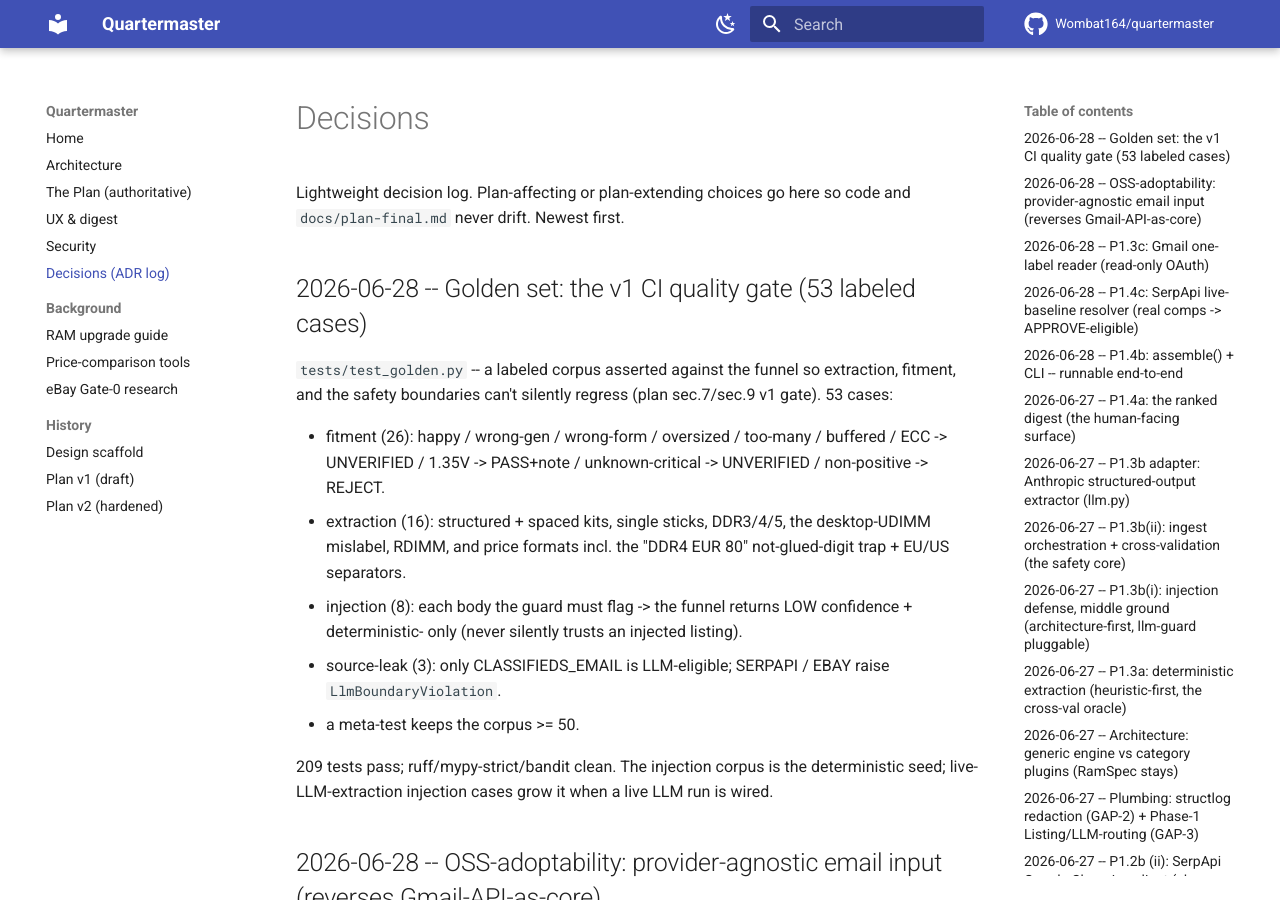
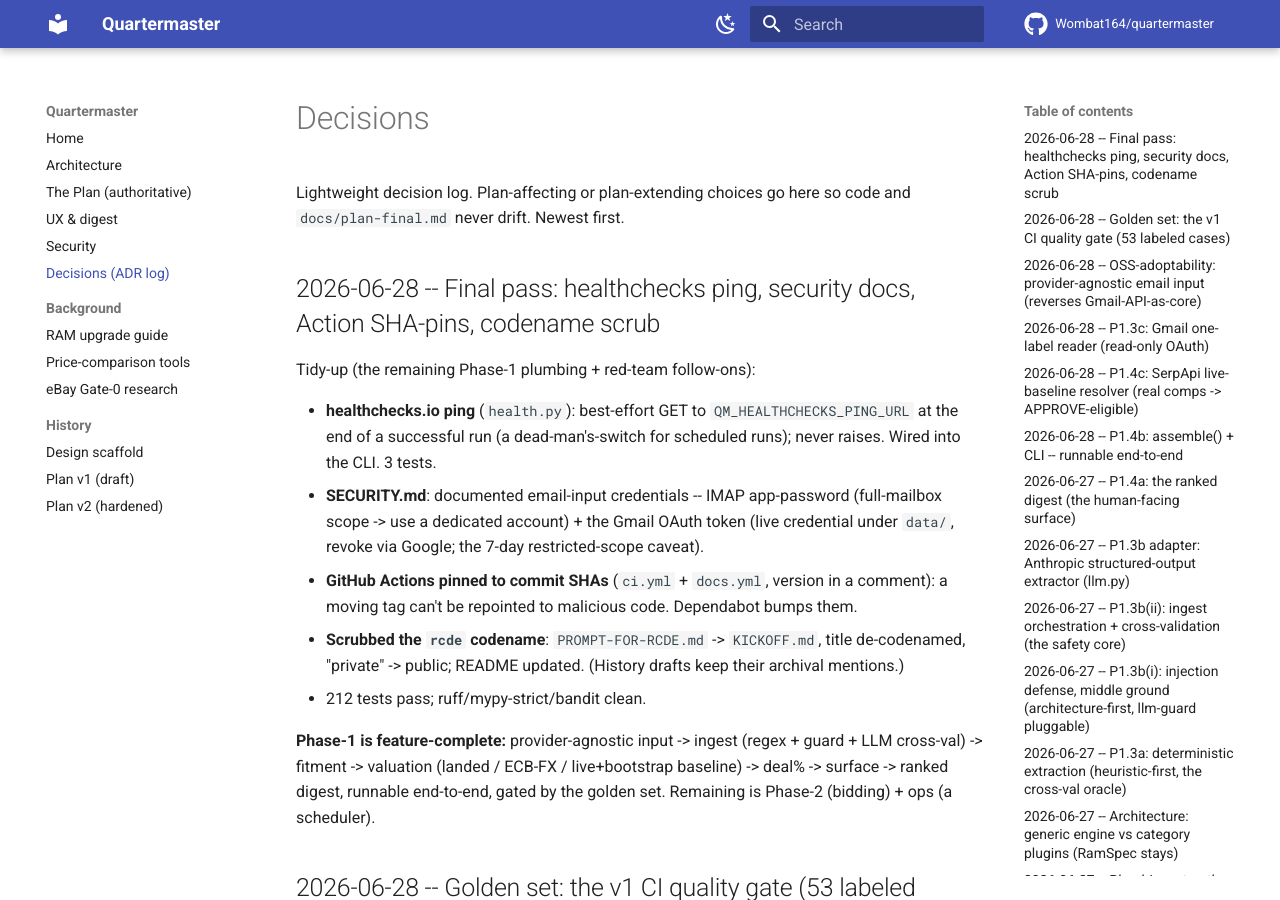
Before and after one commit to Wombat164/quartermaster, an MkDocs documentation site: the page built from docs/decisions.md, in a window 1280 px wide and 900 px high. Built offline with MkDocs 1.6.1 and Material for MkDocs 9.7.7, drawn with Linux system fonts in a browser that asks for light colours; comment, search, counter and statistics services are not loaded.

Commit message:
final pass: healthchecks ping + security docs + Action SHA-pins + codename scrub
- health.py: best-effort healthchecks.io ping at end of a successful run (dead-man's-switch); wired into CLI; 3 tests
- SECURITY.md: IMAP app-password + Gmail OAuth-token handling (full-mailbox scope, 7-day restricted-scope caveat)
- ci.yml + docs.yml: pin third-party Actions to commit SHAs (version in comment); Dependabot bumps
- scrub rcde codename: PROMPT-FOR-RCDE.md -> KICKOFF.md, de-codenamed; README updated
- 212 tests; ruff/mypy-strict/bandit clean. Phase-1 feature-complete.

Co-Authored-By: Claude Opus 4.8 (1M context) <noreply@anthropic.com>
Claude-Session: https://claude.ai/code/session_01XLY3gRGyvQwLbLhxy4aKe4

```diff
--- a/DECISIONS.md
+++ b/DECISIONS.md
@@ -2,6 +2,25 @@
 
 Lightweight decision log. Plan-affecting or plan-extending choices go here so code and
 `docs/plan-final.md` never drift. Newest first.
+
+## 2026-06-28 -- Final pass: healthchecks ping, security docs, Action SHA-pins, codename scrub
+
+Tidy-up (the remaining Phase-1 plumbing + red-team follow-ons):
+
+- **healthchecks.io ping** (`health.py`): best-effort GET to `QM_HEALTHCHECKS_PING_URL` at the end of
+  a successful run (a dead-man's-switch for scheduled runs); never raises. Wired into the CLI. 3 tests.
+- **SECURITY.md**: documented email-input credentials -- IMAP app-password (full-mailbox scope -> use a
+  dedicated account) + the Gmail OAuth token (live credential under `data/`, revoke via Google; the
+  7-day restricted-scope caveat).
+- **GitHub Actions pinned to commit SHAs** (`ci.yml` + `docs.yml`, version in a comment): a moving tag
+  can't be repointed to malicious code. Dependabot bumps them.
+- **Scrubbed the `rcde` codename**: `PROMPT-FOR-RCDE.md` -> `KICKOFF.md`, title de-codenamed, "private"
+  -> public; README updated. (History drafts keep their archival mentions.)
+- 212 tests pass; ruff/mypy-strict/bandit clean.
+
+**Phase-1 is feature-complete:** provider-agnostic input -> ingest (regex + guard + LLM cross-val) ->
+fitment -> valuation (landed / ECB-FX / live+bootstrap baseline) -> deal% -> surface -> ranked digest,
+runnable end-to-end, gated by the golden set. Remaining is Phase-2 (bidding) + ops (a scheduler).
 
 ## 2026-06-28 -- Golden set: the v1 CI quality gate (53 labeled cases)
 
```
Also changed, not shown: KICKOFF.md (renamed from PROMPT-FOR-RCDE.md, +2 -2 lines), README.md (+1 -1 lines), SECURITY.md (+7 -0 lines), 5 other files.
